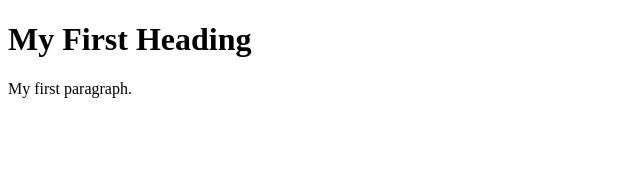
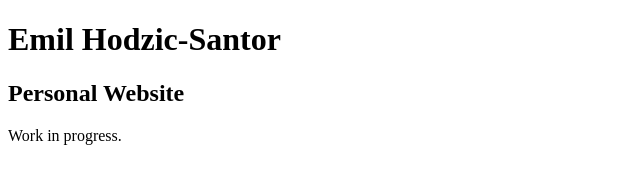
Before and after one commit to emilhs/emilhs.github.io, a plain HTML site: page docs/index.html in a window 1280 px wide. Shown: the whole page, without its empty margins (0-640 px from the left). Drawn offline with Linux system fonts and the light colour scheme.

Commit message:
Update index.html

```diff
--- a/docs/index.html
+++ b/docs/index.html
@@ -2,8 +2,9 @@
 <html>
 <body>
 
-<h1>My First Heading</h1>
-<p>My first paragraph.</p>
+<h1>Emil Hodzic-Santor</h1>
+<h2>Personal Website</h2>
+<p>Work in progress.</p>
 
 </body>
 </html>
```
